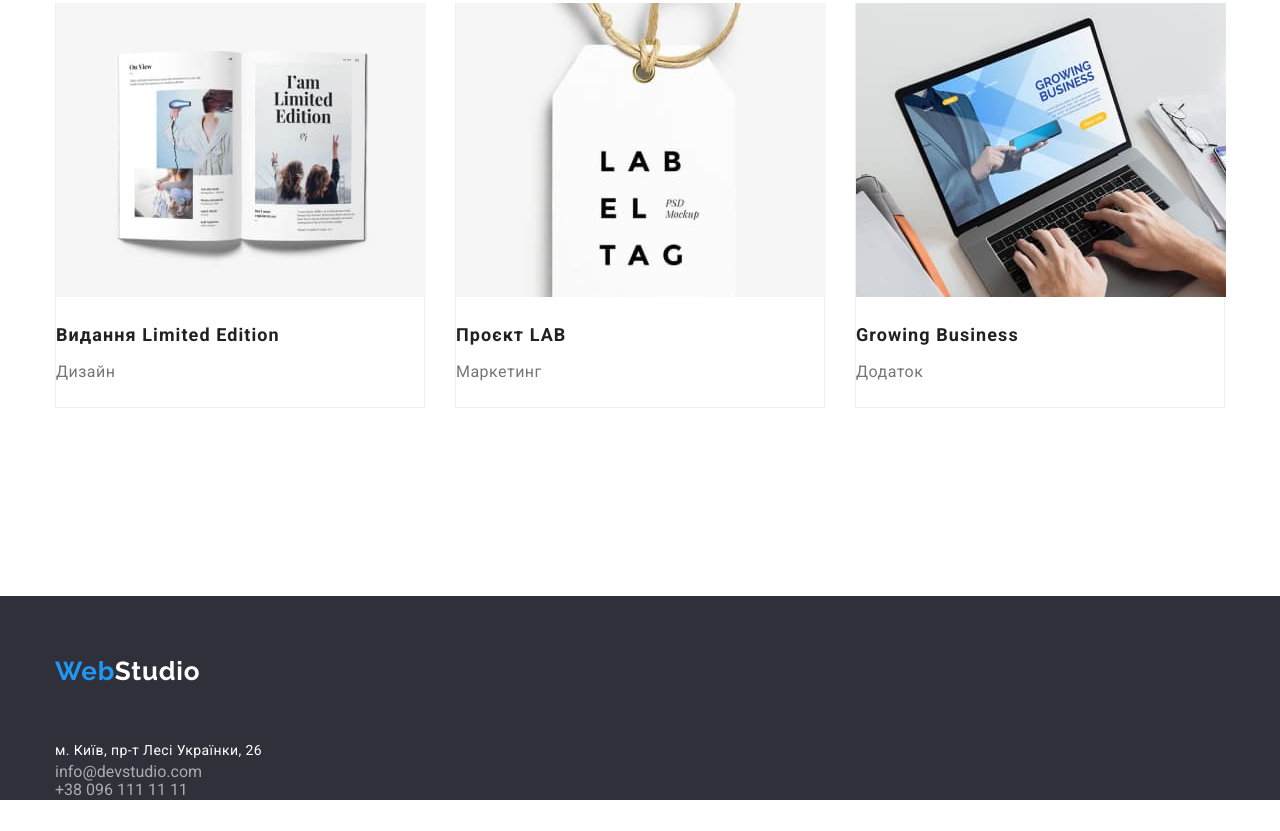
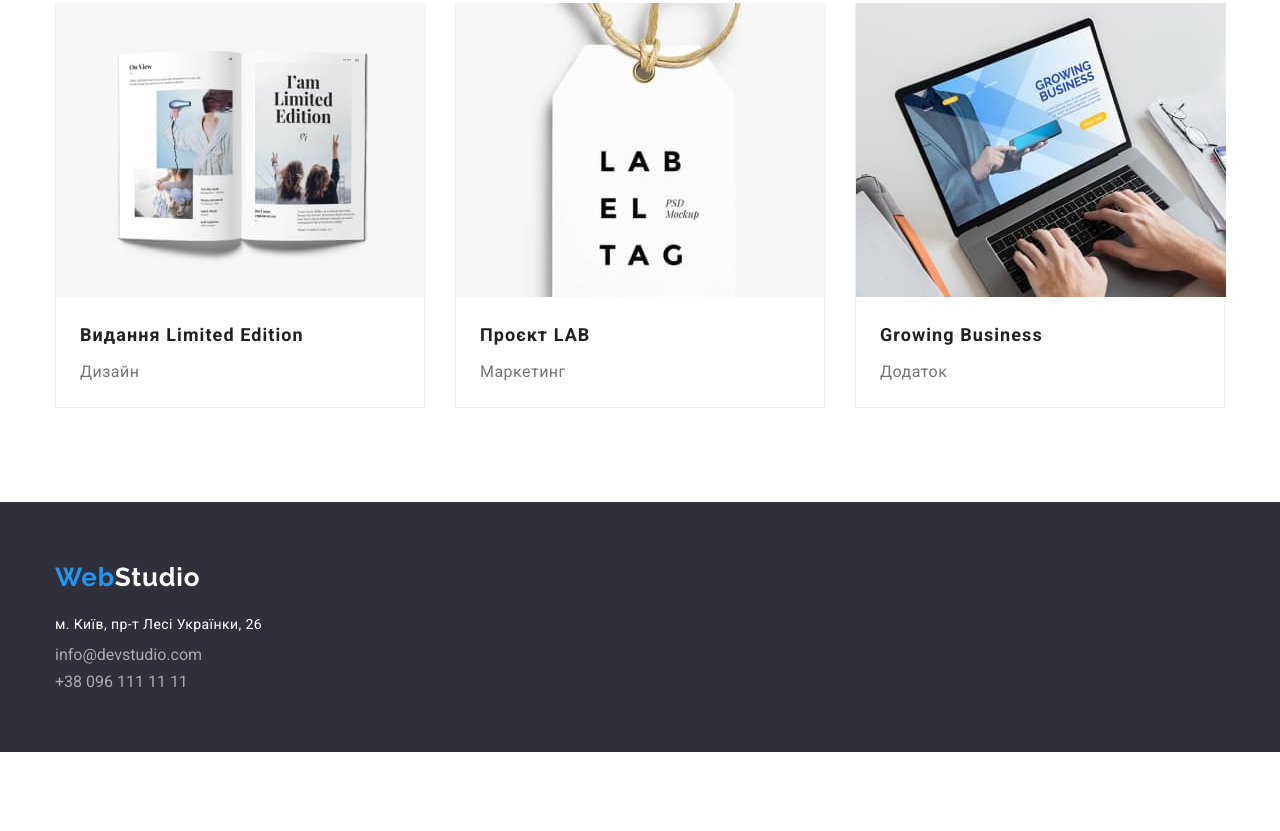
Before and after one commit to VitaliyOvsiienko/goit-markup-hw-03, a plain HTML site: page portfolio.html in a window 1280 px wide. Shown: the part 1145-1976 px from the top of the page. After the commit the page ends 1897 px from the top, so only its background shows below. Drawn offline with nearby package versions, Linux system fonts and the light colour scheme.

Commit message:
Final version hw-3

```diff
--- a/css/styles.css
+++ b/css/styles.css
@@ -408,16 +408,31 @@ img {
                             /*---Footer---*/
 
 
+
 .footer {
+        background-color: var(--secondary-bg-color);
 
-    background-color: var(--secondary-bg-color);
+}
 
+.footer-container {
+    padding-bottom: 60px;
 }
 
 .link-footer {
 
     text-decoration: none;
 }
+
+.footer-item {
+margin-bottom: 9px;
+
+}
+
+.footer-item:last-child {
+    margin-bottom: 0;
+}
+
+
 
 
 
@@ -433,12 +448,11 @@ img {
     letter-spacing: var(--primery-letter-spacing);
     margin-left: auto;
     display: block;
+    margin-bottom: 20px;
     padding-top: 60px;
-    margin-bottom: 20px;
-
-
 
 }
+
 
 
                             /*---Adress---*/
@@ -454,10 +468,7 @@ img {
     font-style: normal;
     margin-left: auto;
 
-
-
 }
-
 
 
 
@@ -480,6 +491,7 @@ img {
     color: var(--primery-accent);
 
 }
+
 
 
                             /*---Portfolio---*/
@@ -528,10 +540,6 @@ img {
 
 }
 
-.info-wrap {
-    padding-bottom: 94px;
-
-}
 
 .info {
     display: flex;
@@ -580,6 +588,7 @@ img {
 
     margin-top: 20px;
     margin-bottom: 4px;
+    margin-left: 24px;
 
 }
 
@@ -592,5 +601,6 @@ img {
     letter-spacing: var(--primery-letter-spacing);
 
     margin-bottom: 20px;
+    margin-left: 24px;
 
 }
--- a/portfolio.html
+++ b/portfolio.html
@@ -165,33 +165,51 @@
 
 <!--Footer-->
 
+
 <footer class="footer">
 
+
+    <section class="footer-container">
+
         <div class="container">
+
+
             <!--Logo-->
-        <a class="footer-logo link" href="./index.html"><span class="span">Web</span>Studio</a>
+
+            <a class="footer-logo link-footer" href="./index.html"><span class="span">Web</span>Studio</a>
 
             <!--Contacts-->
-        <section>
+
+
+
             <address>
+                <div class="footer-list">
                     <ul class="contacts-footer">
-                    <li class="footer-items">
+                        <li class="footer-item">
 
-                        <a class="contacts-footer adress link" href="https://goo.gl/maps/eFiZRFyHb9n71qFo6" target="_blank"
-                            rel="noopener noreferrer">м. Київ,
+                            <a class="contacts-footer adress link-footer" href="https://goo.gl/maps/eFiZRFyHb9n71qFo6"
+                                target="_blank" rel="noopener noreferrer">м. Київ,
                                 пр-т Лесі
                                 Українки, 26</a>
                         </li>
-                    <li>
-                        <a class="contacts-footer connection link" href="mailto:info@devstudio.com">info@devstudio.com</a>
+                        <li class="footer-item">
+                            <a class="contacts-footer connection link-footer"
+                                href="mailto:info@devstudio.com">info@devstudio.com</a>
                         </li>
-                    <li>
-                        <a class="contacts-footer connection link" href="tel:+380961111111">+38 096 111 11 11</a>
+                        <li class="footer-item">
+                            <a class="contacts-footer connection link-footer" href="tel:+380961111111">+38 096 111 11
+                                11</a>
                         </li>
                     </ul>
+                </div>
             </address>
+
+
+
+
+        </div>
+
     </section>
-    </div>
 
 </footer>
 
```
Also changed, not shown: index.html (+11 -7 lines). Lines whose indentation alone changed are shown as unchanged.
